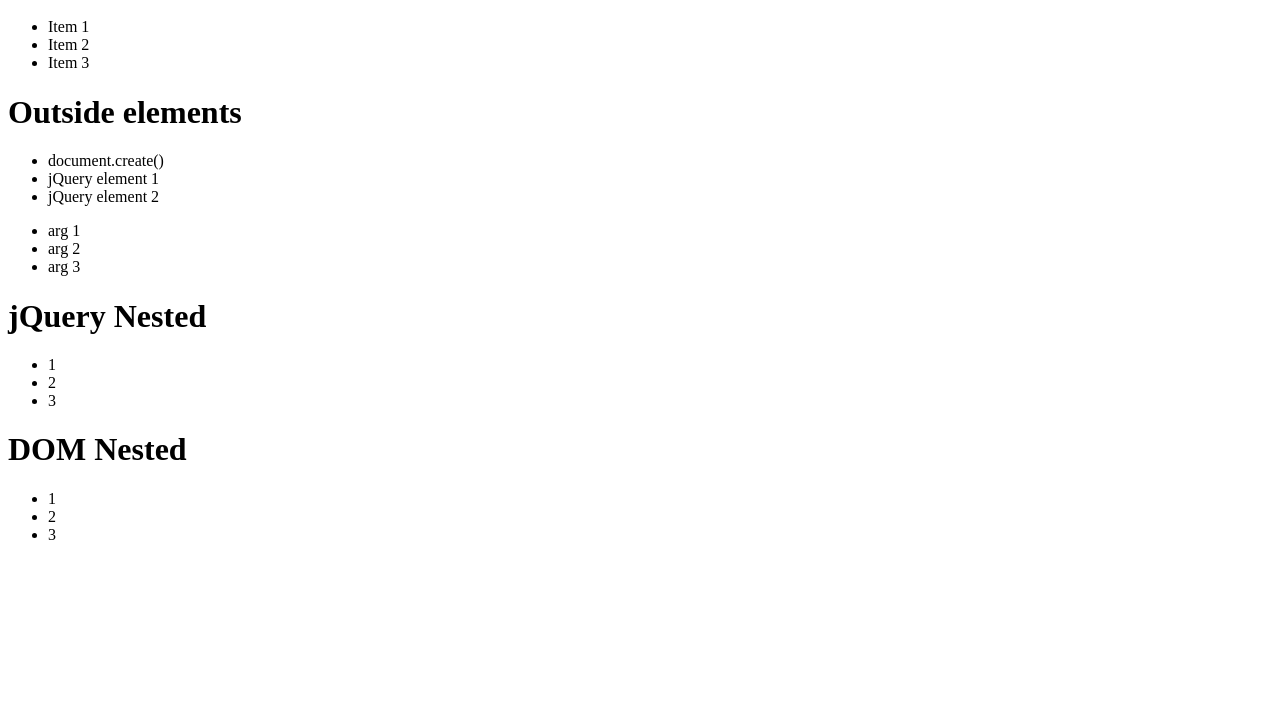
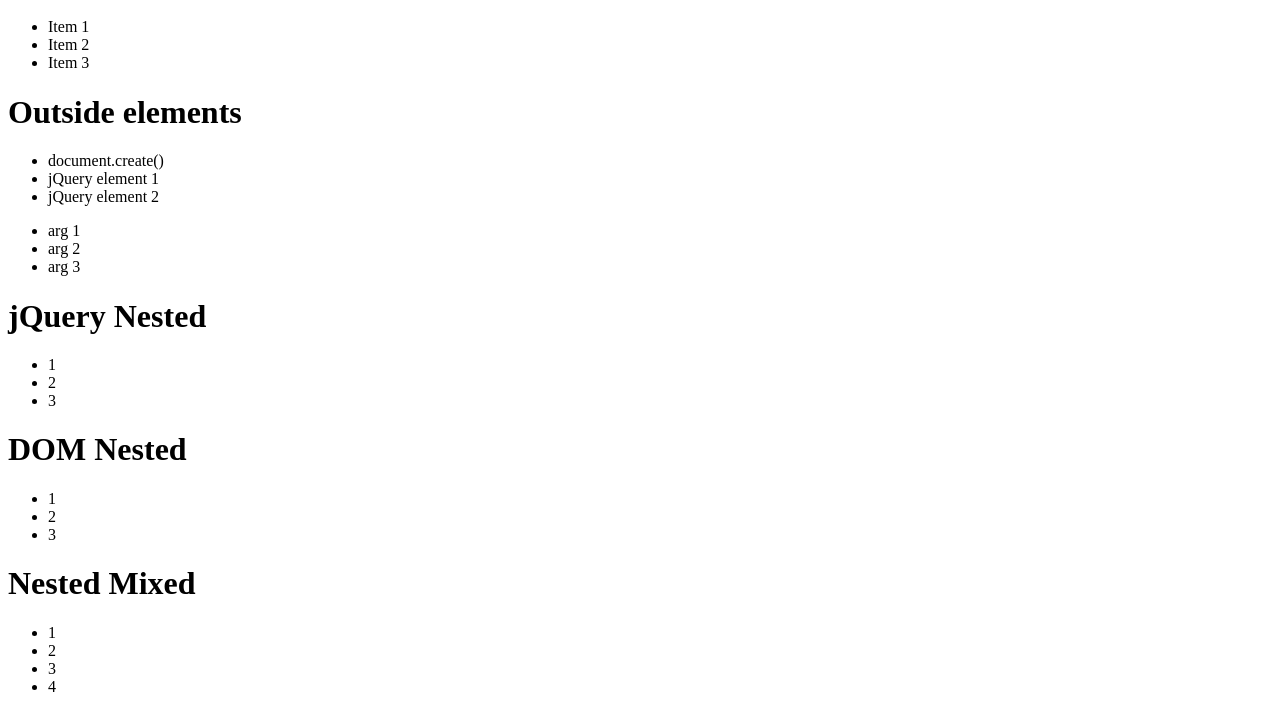
Before and after one commit to caldwell/JSML, a plain HTML site: page test.html in a window 1280 px wide. Shown: the part 600-1312 px from the top of the page. Before the commit the page ends 1160 px from the top, so only its background shows below. Drawn offline with nearby package versions, Linux system fonts and the light colour scheme.

Commit message:
Add support for mixed arrays of DOM and jQuery elements

```diff
--- a/jsml.js
+++ b/jsml.js
@@ -46,17 +46,16 @@
             if (!valid(a, array))
                 continue;
             if (a.constructor === Array) {
-                if (a.length === 0 || a[0].constructor === Array)
+                if (a.length === 0 || (a[0].constructor === Array || a[0].constructor === $ || typeof a[0].nodeType !== "undefined")) {
                     for (var j in a) // [[],[],...] ==> [],[],...
-                        el.appendChild($.fn.jsml.dom(a[j]))
-                else if (a.length === 0 || a[0].constructor === $)
-                    for (var j in a) // [[],[],...] ==> [],[],...
-                        for ( var $i = 0, $l = a[j].length; $i < $l; $i++ )
-                            el.appendChild(a[j][$i]);
-                else if (a.length === 0 || typeof a[0].nodeType !== "undefined")
-                    for (var j in a) // [[],[],...] ==> [],[],...
-                        el.appendChild(a[j]);
-                else
+                        if (a[j].constructor === Array)
+                            el.appendChild($.fn.jsml.dom(a[j]))
+                        else if (a[j].constructor === $)
+                            for ( var $i = 0, $l = a[j].length; $i < $l; $i++ )
+                                el.appendChild(a[j][$i]);
+                        else if (typeof a[j].nodeType !== "undefined")
+                            el.appendChild(a[j]);
+                } else
                     el.appendChild($.fn.jsml.dom(a));
             }
             else if (typeof a.nodeType !== "undefined")
--- a/test.html
+++ b/test.html
@@ -19,6 +19,7 @@
     <ul  id="multiple-args-test"></ul>
     <div id="jquery-nested-array"></div>
     <div id="dom-nested-array"></div>
+    <div id="nested-array-mixed"></div>
 
     <script type="text/javascript">
         var table = ["table", { border: "true" },
@@ -55,6 +56,7 @@
 
         $("#jquery-nested-array").jsml(["h1", "jQuery Nested"], ["ul", [$("<li>1</li>"), $("<li>2</li>"), $("<li>3</li>")]])
         $("#dom-nested-array").jsml(["h1", "DOM Nested"], ["ul", [$.fn.jsml.dom(["li", "1"]), $.fn.jsml.dom(["li", "2"]), $.fn.jsml.dom(["li", "3"])]])
+        $("#nested-array-mixed").jsml(["h1", "Nested Mixed"], ["ul", [$("<li>1</li>"), $.fn.jsml.dom(["li", "2"]), $("<li>3</li>"), $.fn.jsml.dom(["li", "4"])]])
     </script>
 
   </body>
```
